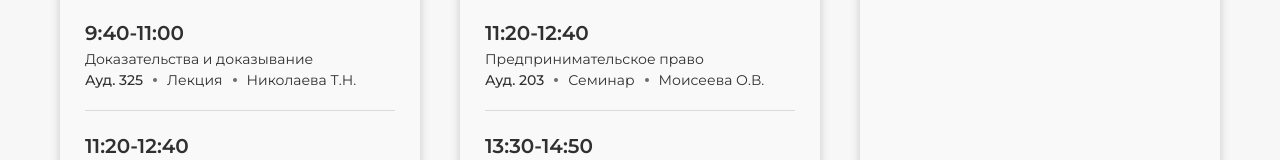
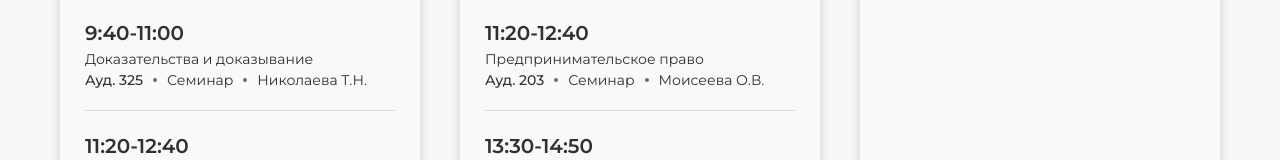
Before and after one commit to stycaboj/schedule, an Angular app: page / in a window 1280 px wide. Shown: the part 755-915 px from the top of the page. Built offline with nearby package versions, Linux system fonts and the light colour scheme.

Commit message:
small fix

```diff
--- a/src/app/app.component.html
+++ b/src/app/app.component.html
@@ -390,7 +390,7 @@
                   class="md:h-[0.25rem] md:w-[0.25rem] h-[0.125rem] w-[0.125rem] bg-black opacity-70 rounded-full md:mx-[0.625rem] mx-2">
                 </div>
                 <span class="font-normal md:text-sm text-[0.625rem]">
-                  Лекция
+                  Семинар
                 </span>
                 <div
                   class="md:h-[0.25rem] md:w-[0.25rem] h-[0.125rem] w-[0.125rem] bg-black opacity-70 rounded-full md:mx-[0.625rem] mx-2">
```
